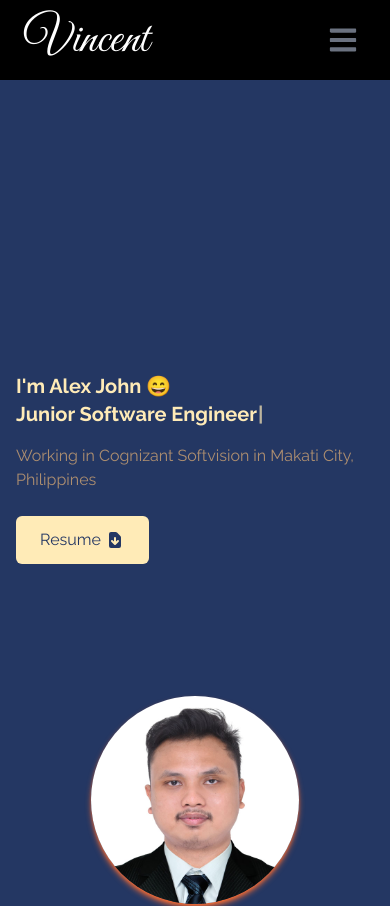
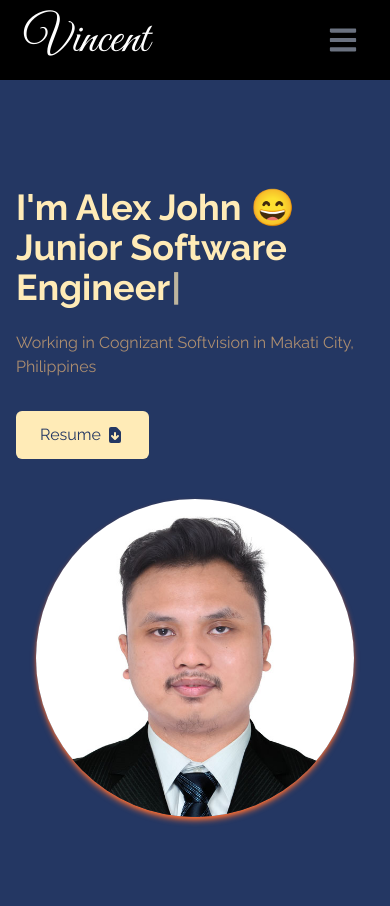
Before and after one commit to AlexMataac/my-portfolio, a React (Create React App) app: page / in a window 390 px wide. Shown: the top 906 px of the page. Built offline with nearby package versions, Linux system fonts and the light colour scheme.

Commit message:
update spacing

```diff
--- a/src/components/AboutMe.jsx
+++ b/src/components/AboutMe.jsx
@@ -78,13 +78,13 @@ const AboutMe = () => {
 
     ]
   return (
-    <div name='about me' className='w-full pb-80 pt-5 bg-[#243763] text-[#FFEBB7]'>
-        <div className='max-w-screen-lg p-4 mx-auto flex flex-col justify-center w-full h-full'>
+    <div name='about me' className='w-full py-32 pt-44 bg-[#243763] text-[#FFEBB7]'>
+        <div className='max-w-screen-lg p-4 mx-auto flex flex-col justify-center w-full'>
             <div className='pb-0 md:pb-8 md:pt-0'>
                 <p className='md:hidden text-4xl font-bold inline border-b-4 border-[#BAD7E9]'>
                     About Me
                     </p>
-                    <div className='items-center justify-center grid md:grid-cols-2'>
+                    <div className='items-center justify-center grid md:grid-cols-2 sm:grid-cols-1'>
                         <img src={Image} alt='' className='py-10 object-scale-down h-50 md: w-96 '/>
                     <div>
                         {
--- a/src/components/Experience.jsx
+++ b/src/components/Experience.jsx
@@ -65,7 +65,7 @@ const Experience = () => {
   return (
     <div
     name='experience'
-    className='bg-[#243763] w-full h-full pb-96 pt-5'>
+    className='bg-[#243763] w-full pb-96 pt-56'>
         <div className='max-screen-lg mx-auto p-4 flex flex-col justify-center w-full h-fit text-[#FFEBB7]'>
             <div className='md:hidden'>
                 <p className='text-4xl font-bold border-b-4 border-[#BAD7E9] p-2 inline'>Experience</p>
--- a/src/components/Home.jsx
+++ b/src/components/Home.jsx
@@ -11,14 +11,14 @@ const Home = () => {
     <div name="home"
     className='flex h-screen w-full bg-[#243763]'>
         <div className='max-w-screen-lg mx-auto flex flex-col
-        items-center justify-center h-full px-4 md:flex-row'>
-            <div className='flex flex-col justify-center h-full' style={{margin:'0 0 -200px 0'}}>
-            <h2 className='text-xl sm:text-4xl font-bold text-[#FFEBB7] pr-5' >
+        items-center justify-center px-4 md:flex-row'>
+            <div className='flex flex-col justify-center md:justify-start'>
+            <h2 className='text-4xl sm:text-4xl font-bold text-[#FFEBB7] pr-5' >
                 I'm Alex John &#128516;
                 <Typewriter
                 options={{
                     strings: [
-                        "Junior Software Engineer"
+                        "Junior Software <br> Engineer"
                     ],
                     changeDelay: 3,
                     changeDeleteSpeed: 1,
@@ -26,7 +26,7 @@ const Home = () => {
                     loop:{Infinity}
                 }} />
             </h2>
-            <p className='text-[#AD8E70] py-4 max-w-md sm:max-w-sm'>
+            <p className='text-[#AD8E70] py-6 max-w-md sm:max-w-sm'>
                 Working in Cognizant Softvision in Makati City, Philippines
             </p>
 
@@ -41,8 +41,8 @@ const Home = () => {
             </div>
         </div>
 
-            <div className='flex justify-center items-center pb-5' >
-                <img src={Me} alt="my profile" className='flex items-center justify-center shadow-md shadow-[#FF6E31] w-52 h-52 md:w-96 md:h-96 md:ml-12' style={{borderRadius:'50%'}}/>
+            <div className='flex justify-center items-center px-5' >
+                <img src={Me} alt="my profile" className='flex items-center justify-center shadow-md shadow-[#FF6E31] rounded-full w-full min-w-xs max-w-md'/>
             </div>
         </div>
     </div>
--- a/src/components/Project.jsx
+++ b/src/components/Project.jsx
@@ -8,7 +8,7 @@ const Project = (props) => {
     props.load()
   }
   return (
-    <div name="project" className='  bg-[#243763] w-full h-full pb-40'>
+    <div name="project" className='  bg-[#243763] w-full pb-40 pt-16'>
         <div className='max-screen-lg mx-auto p-4 flex flex-col justify-start w-full h-full text-[#FFEBB7]'>
             <div className='md:hidden'>
                 <p className='text-4xl font-bold border-b-4 border-[#BAD7E9] p-2 inline'>Projects</p>
--- a/tailwind.config.js
+++ b/tailwind.config.js
@@ -3,6 +3,24 @@ module.exports = {
   darkMode: 'class',
   content: ["./src/**/*.{js,jsx,ts,tsx}"],
   theme: {
+    screens: {
+      'xs': '600px',
+      // => @media (min-width: 600px) { ... }
+      'sm': '640px',
+      // => @media (min-width: 640px) { ... }
+
+      'md': '768px',
+      // => @media (min-width: 768px) { ... }
+
+      'lg': '1024px',
+      // => @media (min-width: 1024px) { ... }
+
+      'xl': '1280px',
+      // => @media (min-width: 1280px) { ... }
+
+      '2xl': '1536px',
+      // => @media (min-width: 1536px) { ... }
+    },
     extend: {},
     fontFamily: {
       signature: ["Great Vibes"],
```
